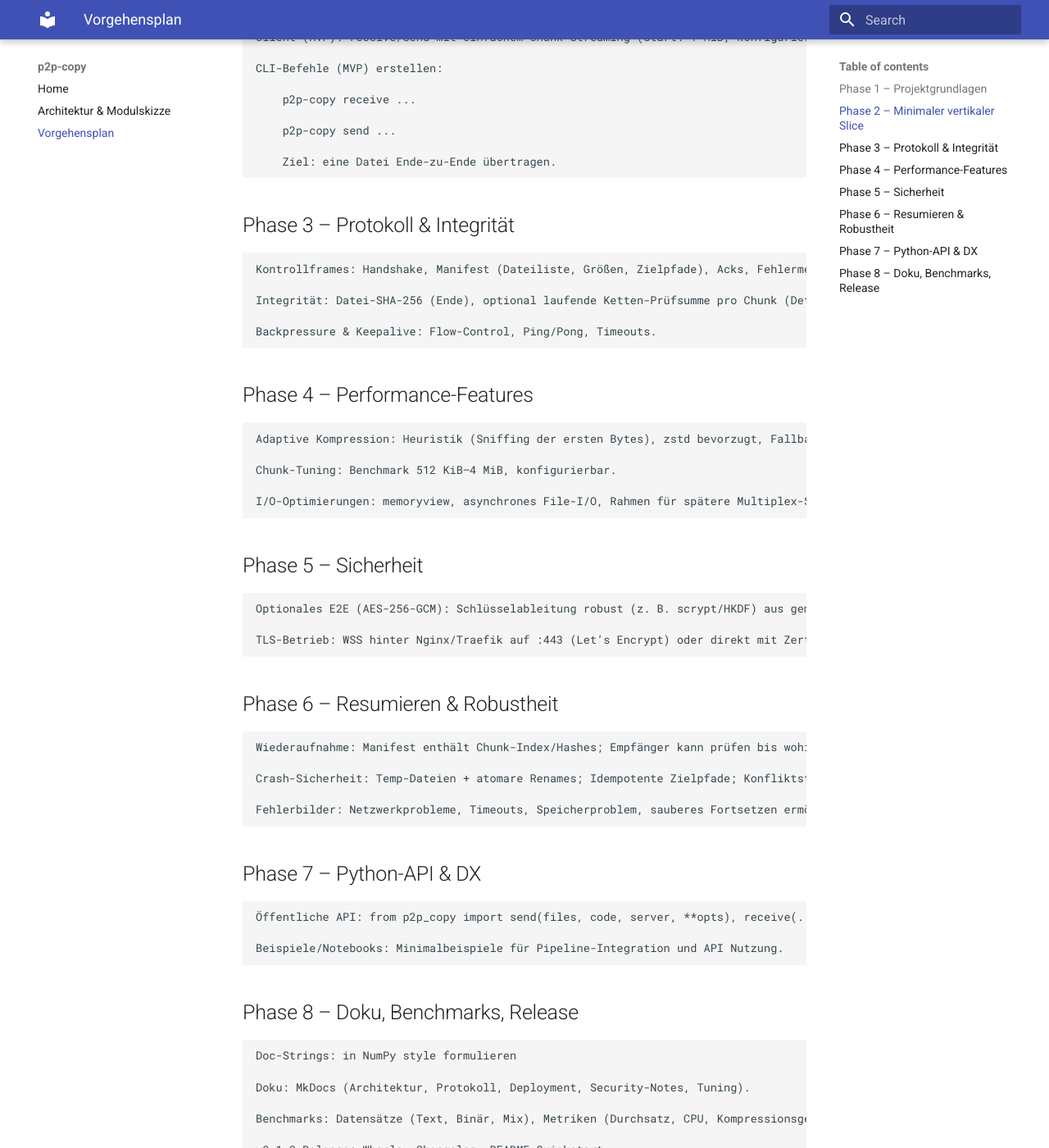
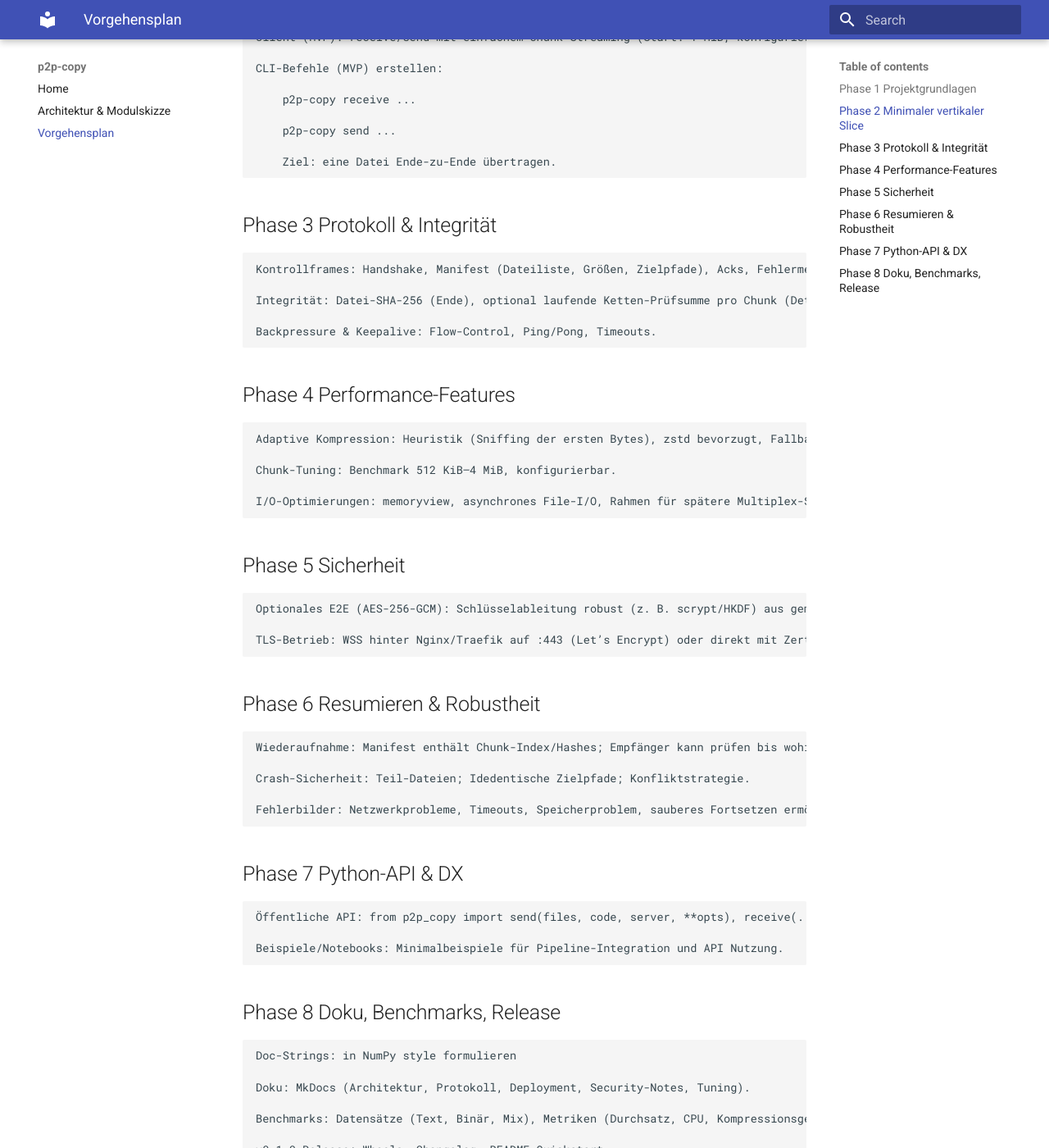
Before and after one commit to AfuLD/p2p-copy, an MkDocs documentation site: the page built from docs/Vorgehensplan.md, in a window 1280 px wide and 1400 px high, scrolled down 561 px. Shown: the whole window at 82% size. Built offline with MkDocs 1.6.1 and Material for MkDocs 9.7.7, drawn with Linux system fonts in a browser that asks for light colours; some of the changed text lies outside the part shown.

Commit message:
dokumentiert

```diff
--- a/docs/Vorgehensplan.md
+++ b/docs/Vorgehensplan.md
@@ -2,7 +2,7 @@
 Angelehnt an das Softwareentwicklungsmodell "Vertical Slice Architecture".
 [Artikel hierzu](https://software-architecture-summit.de/blog/software-architektur/vertical-slice-architecture-einfuhrung/) (Autor: Thomas Bayer, last accessed: 14.08.25)
 
-## Phase 1 – Projektgrundlagen
+## Phase 1 Projektgrundlagen
 
     Repo & Packaging: pyproject.toml (PEP 621), strukturierte Library + CLI, semantische Versionierung, Lizenz.
 
@@ -11,7 +11,7 @@ Angelehnt an das Softwareentwicklungsmodell "Vertical Slice Architecture".
     Grundstruktur: p2p_copy/ (Library) + p2p_copy_cli/ (CLI) + server/ (Relay).
     Ziel: lauffähiges Gerüst, importierbar und installierbar.
 
-## Phase 2 – Minimaler vertikaler Slice
+## Phase 2 Minimaler vertikaler Slice
 
     Relay-Server (MVP): Asyncio + websockets, Session-Matching via SHA-256(passphrase), Weiterleitung ohne Persistenz („glue together“).
 
@@ -25,7 +25,7 @@ Angelehnt an das Softwareentwicklungsmodell "Vertical Slice Architecture".
 
         Ziel: eine Datei Ende-zu-Ende übertragen.
 
-## Phase 3 – Protokoll & Integrität
+## Phase 3 Protokoll & Integrität
 
     Kontrollframes: Handshake, Manifest (Dateiliste, Größen, Zielpfade), Acks, Fehlermeldungen (JSON/Msgpack), Datenframes binär.
 
@@ -33,7 +33,7 @@ Angelehnt an das Softwareentwicklungsmodell "Vertical Slice Architecture".
 
     Backpressure & Keepalive: Flow-Control, Ping/Pong, Timeouts.
 
-## Phase 4 – Performance-Features
+## Phase 4 Performance-Features
 
     Adaptive Kompression: Heuristik (Sniffing der ersten Bytes), zstd bevorzugt, Fallback gzip, Modi auto|on|off.
 
@@ -41,27 +41,27 @@ Angelehnt an das Softwareentwicklungsmodell "Vertical Slice Architecture".
 
     I/O-Optimierungen: memoryview, asynchrones File-I/O, Rahmen für spätere Multiplex-Streams (optional, „später“).
 
-## Phase 5 – Sicherheit
+## Phase 5 Sicherheit
 
     Optionales E2E (AES-256-GCM): Schlüsselableitung robust (z. B. scrypt/HKDF) aus gemeinsamem Code; Nonce/IV-Handling; Umschlag im Frame-Header. Exposé sieht AES-256 auf Basis der Passphrase als Option vor, eventuell "härten" ohne die Performance-Option ohne E2E zu verlieren.
 
     TLS-Betrieb: WSS hinter Nginx/Traefik auf :443 (Let’s Encrypt) oder direkt mit Zertifikat.
 
-## Phase 6 – Resumieren & Robustheit
+## Phase 6 Resumieren & Robustheit
 
     Wiederaufnahme: Manifest enthält Chunk-Index/Hashes; Empfänger kann prüfen bis wohin er eine Datei korrekt erhalten hat.
 
-    Crash-Sicherheit: Temp-Dateien + atomare Renames; Idempotente Zielpfade; Konfliktstrategie.
+    Crash-Sicherheit: Teil-Dateien; Idedentische Zielpfade; Konfliktstrategie.
 
     Fehlerbilder: Netzwerkprobleme, Timeouts, Speicherproblem, sauberes Fortsetzen ermöglichen.
 
-## Phase 7 – Python-API & DX
+## Phase 7 Python-API & DX
 
-    Öffentliche API: from p2p_copy import send(files, code, server, **opts), receive(...) – identische Optionen wie CLI, aber ohne Subprozess-Overhead.
+    Öffentliche API: from p2p_copy import send(files, code, server, **opts), receive(...) identische Optionen wie CLI, aber ohne Subprozess-Overhead.
 
     Beispiele/Notebooks: Minimalbeispiele für Pipeline-Integration und API Nutzung.
 
-## Phase 8 – Doku, Benchmarks, Release
+## Phase 8 Doku, Benchmarks, Release
 
     Doc-Strings: in NumPy style formulieren
 
```
Also changed, not shown: docs/bereits_erledigt.md (+9 -1 lines).
